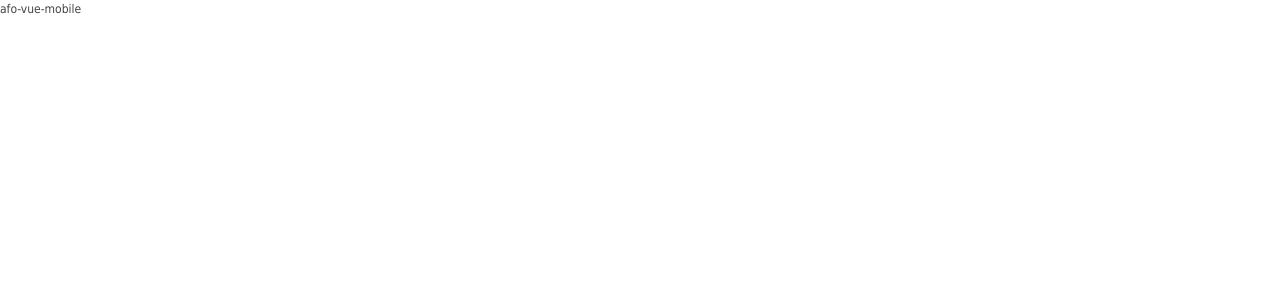
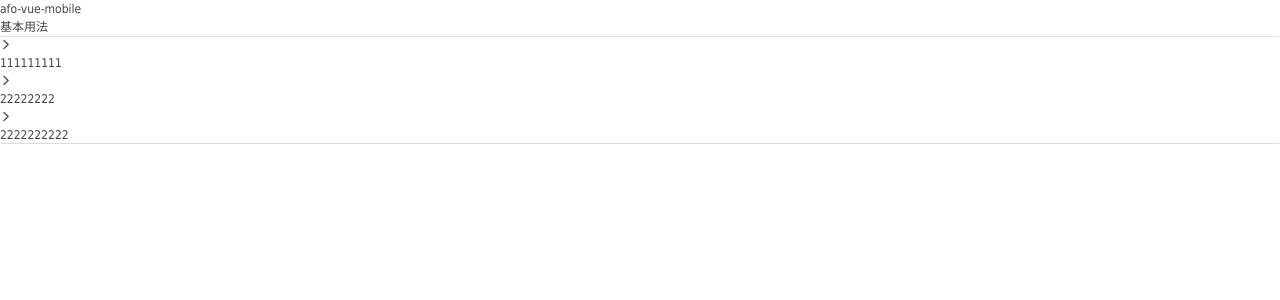
Before and after one commit to chenjinxinlove/afo-react-mobile, a React app: page /collapse in a window 1280 px wide. Shown: the top 300 px of the page. Built offline with nearby package versions, Linux system fonts and the light colour scheme.

Commit message:
collapse

```diff
--- a/src/App.tsx
+++ b/src/App.tsx
@@ -3,6 +3,7 @@ import { BrowserRouter, Route } from 'react-router-dom';
 import BadgeDemo from './pageages/badge/demo/index';
 import ButtonDemo from './pageages/button/demo/index';
 import CardDemo from './pageages/card/demo/index';
+import CollapseDeom from './pageages/collapse/demo/index';
 import IconDemo from './pageages/icon/demo/index';
 import LoadingDemo from './pageages/loading/demo//index';
 import NavbarDemo from './pageages/navbar/demo//index';
@@ -15,7 +16,6 @@ import StepsDeom from './pageages/steps/demo/index';
 import TabDemo from './pageages/tab/demo/index';
 import TabBarDeom from './pageages/tabbar/demo/index';
 import TagDemo from './pageages/tag/demo/index';
-
 
 
 class App extends React.Component {
@@ -42,6 +42,7 @@ class App extends React.Component {
                 <Route path="/progress" component={ProgressDeom} />
                 <Route path="/slider" component={SliderDemo} />
                 <Route path="/steps" component={StepsDeom} />
+                <Route path="/collapse" component={CollapseDeom} />
               </main>
         </div>
       </BrowserRouter>
--- /dev/null
+++ b/src/pageages/collapse/demo/index.tsx
@@ -0,0 +1,31 @@
+import * as React from 'react';
+import Collapse from '../index'
+interface CollapseState  {
+  active: [string];
+}
+class CollapseDeom extends React.Component<any, CollapseState> {
+  public state: CollapseState = {
+    active: ['1']
+  }
+  render() {
+    return (
+      <div>
+        <p>基本用法</p>
+        <Collapse value={this.state.active}>
+          <Collapse.Item title="1" name="1">
+            111111111
+          </Collapse.Item>
+        <Collapse.Item title="2" name="2">
+          22222222
+        </Collapse.Item>
+        <Collapse.Item title="3" name="3">
+          2222222222
+        </Collapse.Item>
+    </Collapse>
+
+      </div>
+    );
+  }
+}
+
+export default CollapseDeom;
--- a/src/pageages/collapse/index.tsx
+++ b/src/pageages/collapse/index.tsx
@@ -4,7 +4,7 @@ import * as Raf from '../../common/utils/raf';
 
 export interface CollapseProps {
   accordion?: boolean;
-  value: [];
+  value: [string];
   onChange?: (name: any) => void;
 }
 
```
